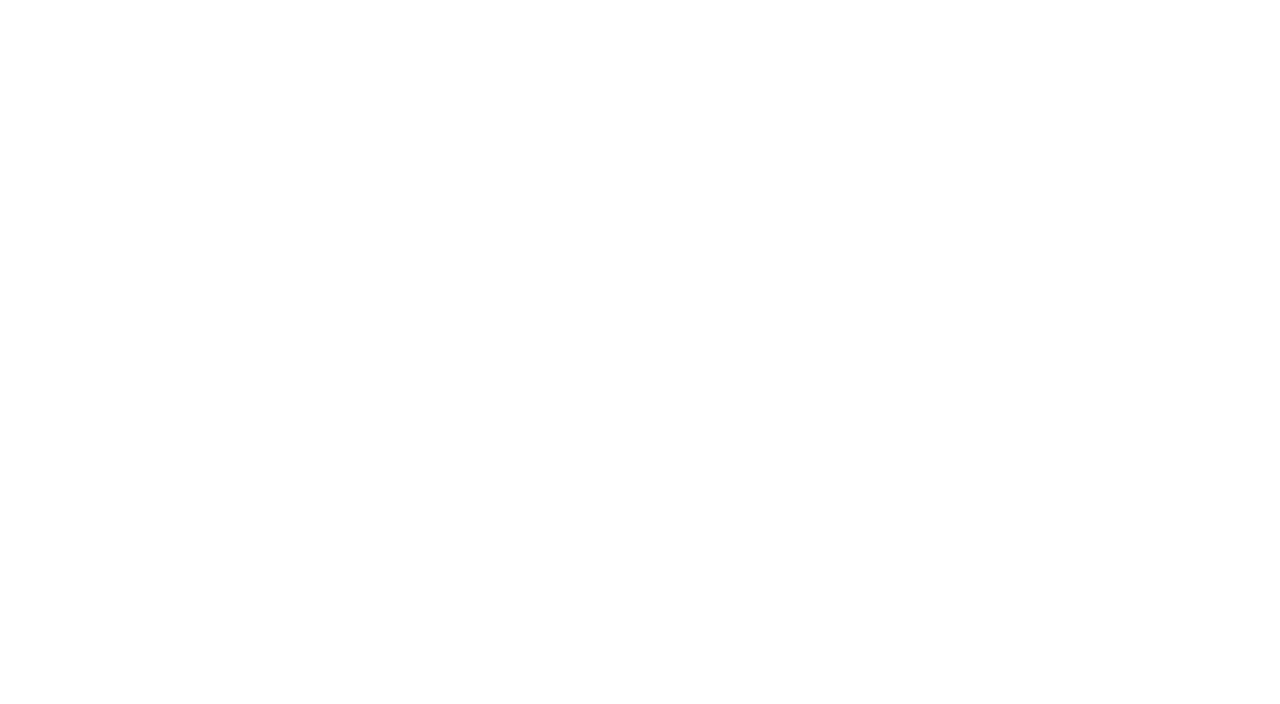
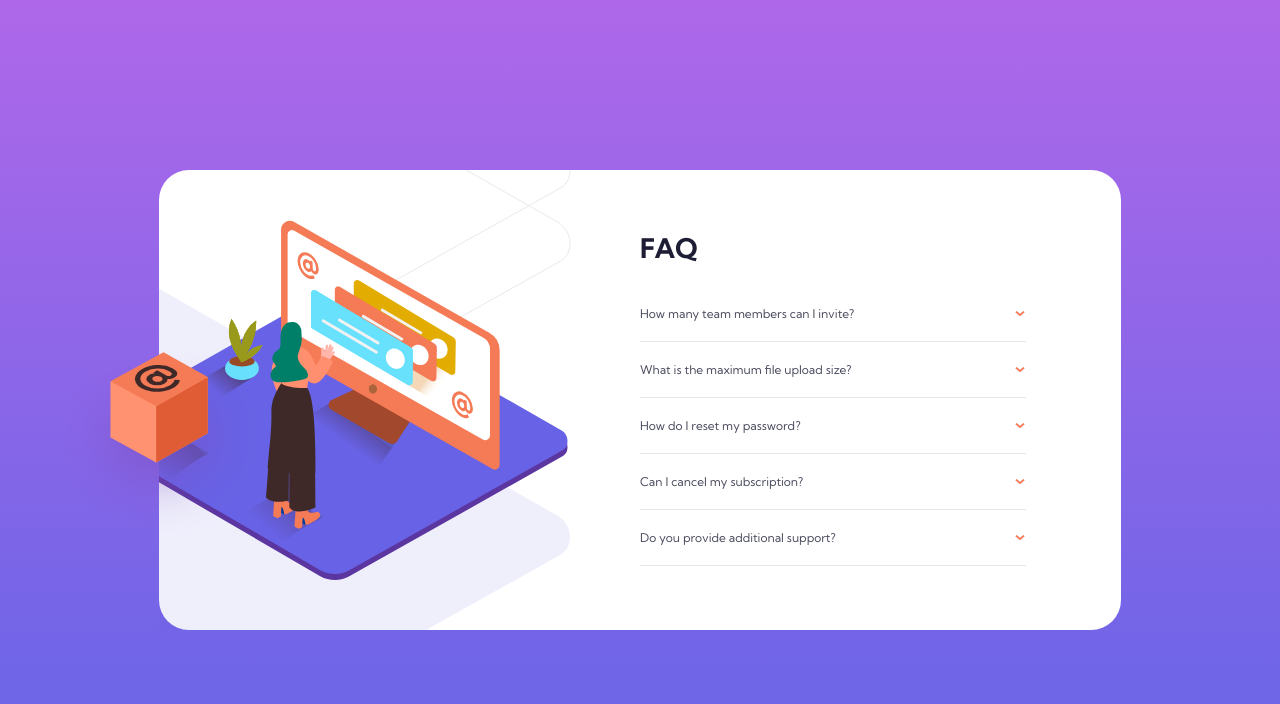
Before and after one commit to kentmichael/faq-accordion-card, a website: page index.html in a window 1280 px wide. Drawn offline with nearby package versions, Linux system fonts and the light colour scheme; files that its build step writes are made by us from their sources.

Commit message:
create faq component

```diff
--- a/app/scss/components/_index.scss
+++ b/app/scss/components/_index.scss
@@ -1 +1 @@
-@forward 'component1';
+@forward 'faq';
--- /dev/null
+++ b/app/scss/components/faq.scss
@@ -0,0 +1,143 @@
+@use '../util/' as *;
+
+main {
+  position: relative;
+
+  @include breakpoint-up(large){
+    &::before{
+      content: '';
+      display: block;
+      width: rem(208);
+      height: rem(192);
+      background-image: url('../images/illustration-box-desktop.svg');
+      background-repeat: no-repeat;
+      background-size: 100% 100%;
+      background-position: center center;
+      position: absolute;
+      top: 60%;
+      z-index: 1;
+      transform: translate(-50%, -50%);
+    }
+  }
+}
+
+.background-img {
+  position: relative;
+  height: rem(136);
+  width: 100%;
+  padding-bottom: rem(32);
+
+  &::before{
+    content: '';
+    background-image: url('../images/bg-pattern-mobile.svg');
+    background-repeat: no-repeat;
+    background-position: center center;
+    background-size: contain;
+    width: 100%;
+    height: 100%;
+    display: block;
+  }
+
+  &::after{
+    content: '';
+    position: absolute;
+    top: rem(-110);
+    left: 0;
+    height: rem(183);
+    background-image: url('../images/illustration-woman-online-mobile.svg');
+    background-repeat: no-repeat;
+    background-position: center center;
+    background-size: 100% 100%;
+    width: 100%;
+    display: block;
+  }
+
+  @include breakpoint-up(large){
+    padding: 0;
+    height: 100%;
+    width: 100%;
+    overflow: hidden;
+
+    &::before{
+      content: '';
+      background-image: url('../images/bg-pattern-desktop.svg');
+      background-repeat: no-repeat;
+      background-position: center center;
+      background-size: 100% 100%;
+      position: absolute;
+      height: 200%;
+      left: -550px;
+      top: -63%;
+      width: 200%;
+    }
+
+    &::after{
+      content: '';
+      background-image: url('../images/illustration-woman-online-desktop.svg');
+      background-size: 100% 100%;
+      height: rem(360);
+      position: absolute;
+      top: 50%;
+      transform: translate(-15%, -50%);
+    }
+  }
+}
+
+.faq {
+
+  @include breakpoint-up(large){
+    padding-right: rem(95);
+    padding-block: rem(64.3);
+  }
+
+  h1 {
+    color: var(--vry-dk-d-blue);
+    text-align: center;
+    font-size: rem(27);
+
+    @include breakpoint-up(large){
+      text-align: left;
+    }
+  }
+
+  details {
+    border-bottom: rem(1) solid var(--lt-gray-blue);
+    padding-block: rem(20);
+    color: var(--dk-gray-blue);
+
+    &[open] > summary {
+      padding-bottom: rem(18);
+      font-weight: 700;
+
+      &::before{
+        transform: scaleY(-1);
+      }
+    }
+
+    summary {
+      color: var(--vry-dk-gray-blue);
+      position: relative;
+      list-style: none;
+      transition: all 200ms ease-in-out;
+
+      &:hover{
+        cursor: pointer;
+        color: var(--soft-red)
+      }
+
+      &::before{
+        content: '';
+        position: absolute;
+        right: 0;
+        display: block;
+        background-image: url('../images/icon-arrow-down.svg');
+        background-repeat: no-repeat;
+        background-position: center center;
+        background-size: rem(10) rem(6);
+        color: var(--soft-red);
+        height: rem(15.2);
+        width: rem(12);
+      }
+    }
+  }
+}
--- a/app/scss/globals/boilerplate.scss
+++ b/app/scss/globals/boilerplate.scss
@@ -13,6 +13,19 @@
 }
 
 body {
-  padding: 0;
+  padding-inline: rem(25);
+  padding-block: 147px 85px;
   margin: 0;
+  font-size: rem(12);
+  font-weight: 400;
+  height: 100vh;
+  background-image: linear-gradient(var(--soft-violet), var(--soft-blue));
+
+  display: grid;
+  justify-content: center;
+  align-content: center;
+
+  @include breakpoint-up(large) {
+    padding: 0;
+  }
 }
--- a/app/scss/globals/colors.scss
+++ b/app/scss/globals/colors.scss
@@ -1,4 +1,17 @@
 :root {
   --white: hsl(0, 0%, 100%);
   --black: hsl(0, 0%, 0%);
+  // Primary
+  // Text
+  --vry-dk-d-blue: hsl(238, 29%, 16%);
+  --soft-red: hsl(14, 88%, 65%);
+  // Gradient
+  --soft-violet: hsl(273, 75%, 66%);
+  --soft-blue: hsl(240, 73%, 65%);
+  // Neutral
+  // Text
+  --vry-dk-gray-blue: hsl(237, 12%, 33%);
+  --dk-gray-blue: hsl(240, 6%, 50%);
+  // Dividers
+  --lt-gray-blue: hsl(240, 5%, 91%);
 }
--- a/app/scss/globals/fonts.scss
+++ b/app/scss/globals/fonts.scss
@@ -1,3 +1,3 @@
 :root {
-  --font-body: 'Open Sans', Arial, sans-serif;
+  --font-body: 'Kumbh Sans', sans-serif;
 }
--- a/app/scss/globals/layout.scss
+++ b/app/scss/globals/layout.scss
@@ -1,6 +1,18 @@
 @use '../util' as *;
 
 .container {
-  max-width: 1440px;
+  max-width: rem(962);
   margin: 0 auto;
+  border-radius: rem(30);
+  padding-inline: rem(25);
+  padding-bottom: rem(68);
+  width: rem(375);
+  background-color: var(--white);
+
+  @include breakpoint-up(large){
+    display: grid;
+    grid-template-columns: repeat(2, 1fr);
+    width: rem(962);
+    padding: 0;
+  }
 }
--- a/index.html
+++ b/index.html
@@ -6,15 +6,43 @@
   <meta http-equiv="X-UA-Compatible" content="IE=edge">
   <!--For responsiveness-->
   <meta name="viewport" content="width=device-width, initial-scale=1.0">
-  <title>Document</title>
+  <title>Frontend Mentor | FAQ Accordion Card</title>
+  <link rel="shortcut icon" href="images/favicon-32x32.png" type="image/x-icon">
   <!--Google Fonts-->
-
+  <link rel="preconnect" href="https://fonts.googleapis.com">
+  <link rel="preconnect" href="https://fonts.gstatic.com" crossorigin>
+  <link href="https://fonts.googleapis.com/css2?family=Kumbh+Sans:wght@400;700&display=swap" rel="stylesheet">
   <!--CSS File-->
   <link rel="stylesheet" href="/dist/style.css">
   <!--JavaScript File-->
   <script defer src="/dist/script.js"></script>
 </head>
 <body>
-
+  <main class="container">
+    <div class="background-img"></div>
+    <section class="faq">
+      <h1>FAQ</h1>
+      <details>
+        <summary>How many team members can I invite?</summary>
+        You can invite up to 2 additional users on the Free plan. There is no limit on team members for the Premium plan.
+      </details>
+      <details>
+        <summary>What is the maximum file upload size?</summary>
+        No more than 2GB. All files in your account must fit your allotted storage space.
+      </details>
+      <details>
+        <summary>How do I reset my password?</summary>
+        Click “Forgot password” from the login page or “Change password” from your profile page. A reset link will be emailed to you.
+      </details>
+      <details>
+        <summary>Can I cancel my subscription?</summary>
+        Yes! Send us a message and we’ll process your request no questions asked.
+      </details>
+      <details>
+        <summary>Do you provide additional support?</summary>
+        Chat and email support is available 24/7. Phone lines are open during normal business hours.
+      </details>
+    </section>
+  </main>
 </body>
 </html>
```
Also changed, not shown: app/scss/components/component1.scss (deleted), images/bg-pattern-desktop.svg (added), images/bg-pattern-mobile.svg (added), images/favicon-32x32.png (added), images/icon-arrow-down.svg (added), images/illustration-box-desktop.svg (added), images/illustration-woman-online-desktop.svg (added), images/illustration-woman-online-mobile.svg (added).
